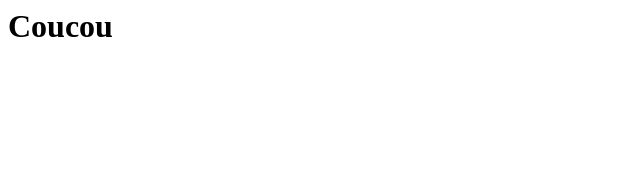
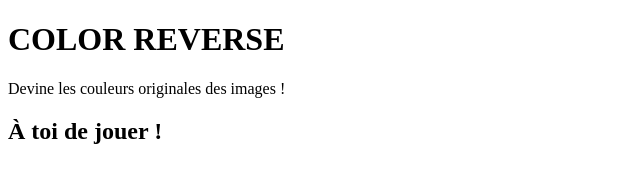
Before and after one commit to Yoyomathias/Yoyomathias.github.io, a plain HTML site: page index.html in a window 1280 px wide. Shown: the whole page, without its empty margins (0-640 px from the left). Drawn offline with Linux system fonts and the light colour scheme.

Commit message:
Création de la structure HTML de base

```diff
--- a/index.html
+++ b/index.html
@@ -1 +1,26 @@
-<h1>Coucou<h1>
+
+<!DOCTYPE html>
+<html lang="fr">
+<head>
+    <meta charset="UTF-8">
+    <meta name="viewport" content="width=device-width, initial-scale=1.0">
+    <title>COLOR REVERSE</title>
+    <link rel="stylesheet" href="style.css">
+    <script src="script.js" defer></script>
+</head>
+
+<body>
+
+    <header>
+        <h1>COLOR REVERSE</h1>
+        <p>Devine les couleurs originales des images !</p>
+    </header>
+
+    <main>
+        <section id="jeu">
+            <h2>À toi de jouer !</h2>
+        </section>
+    </main>
+
+</body>
+</html>
```
